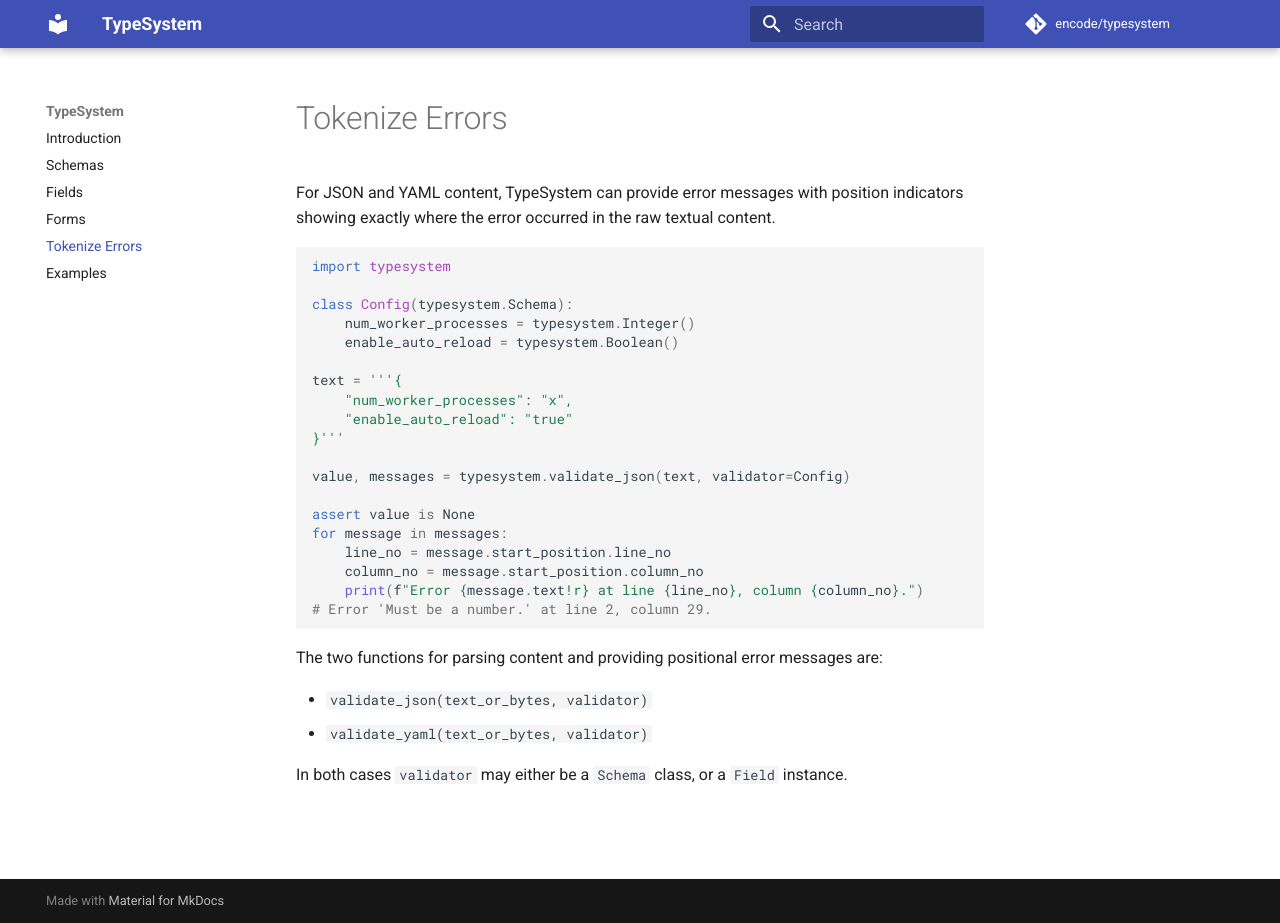
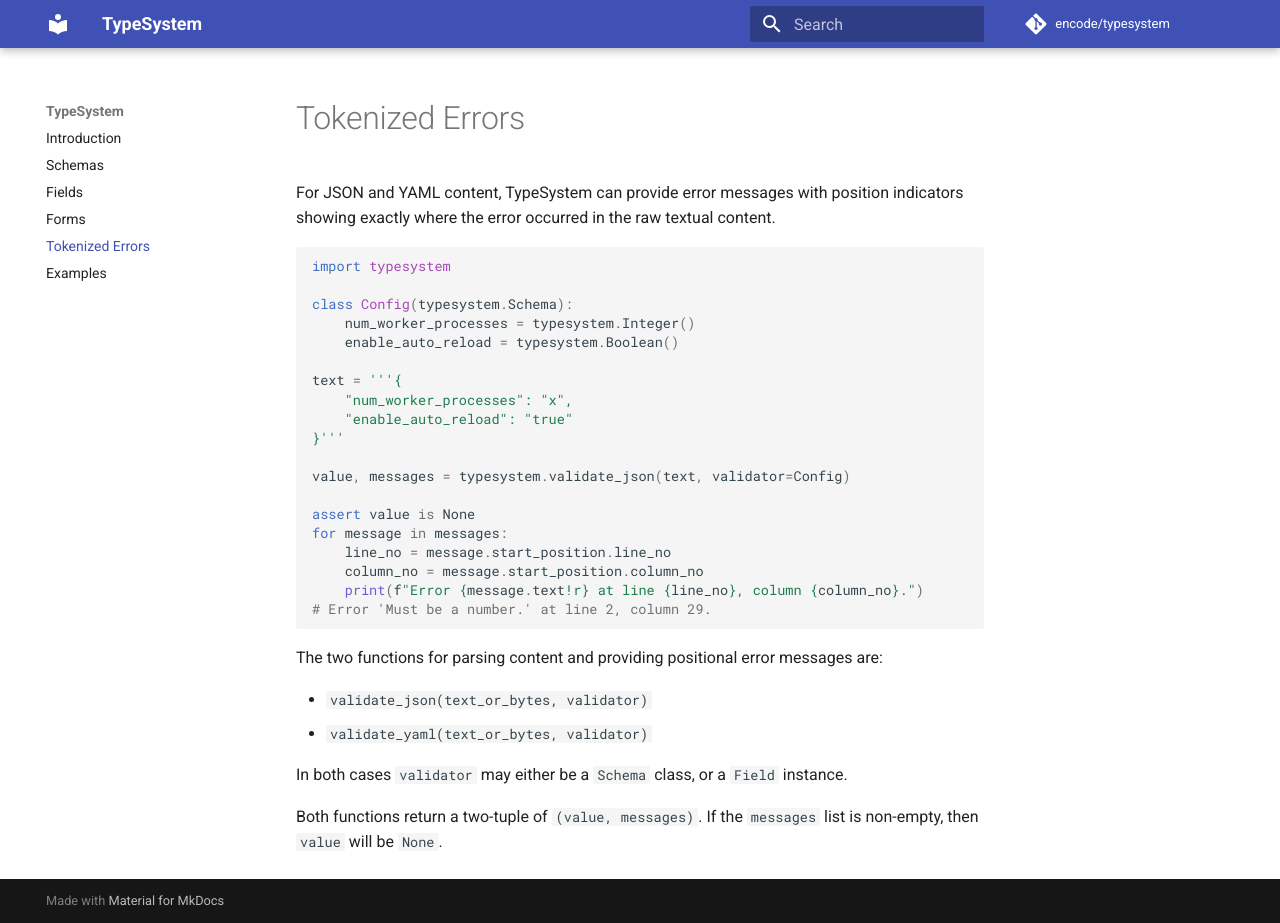
Before and after one commit to encode/typesystem, an MkDocs documentation site: the page built from docs/tokenized_errors.md, in a window 1280 px wide and 923 px high. Built offline with MkDocs 1.6.1 and Material for MkDocs 9.7.7, drawn with Linux system fonts in a browser that asks for light colours; comment, search, counter and statistics services are not loaded.

Commit message:
Minor docs tweaks

```diff
--- a/docs/tokenized_errors.md
+++ b/docs/tokenized_errors.md
@@ -29,3 +29,6 @@
 * `validate_yaml(text_or_bytes, validator)`
 
 In both cases `validator` may either be a `Schema` class, or a `Field` instance.
+
+Both functions return a two-tuple of `(value, messages)`. If the `messages` list
+is non-empty, then `value` will be `None`.
--- a/mkdocs.yml
+++ b/mkdocs.yml
@@ -13,7 +13,7 @@
     - Schemas: 'schemas.md'
     - Fields: 'fields.md'
     - Forms: 'forms.md'
-    - Tokenize Errors: 'tokenized_errors.md'
+    - Tokenized Errors: 'tokenized_errors.md'
     - Examples: 'examples.md'
 
 markdown_extensions:
```
